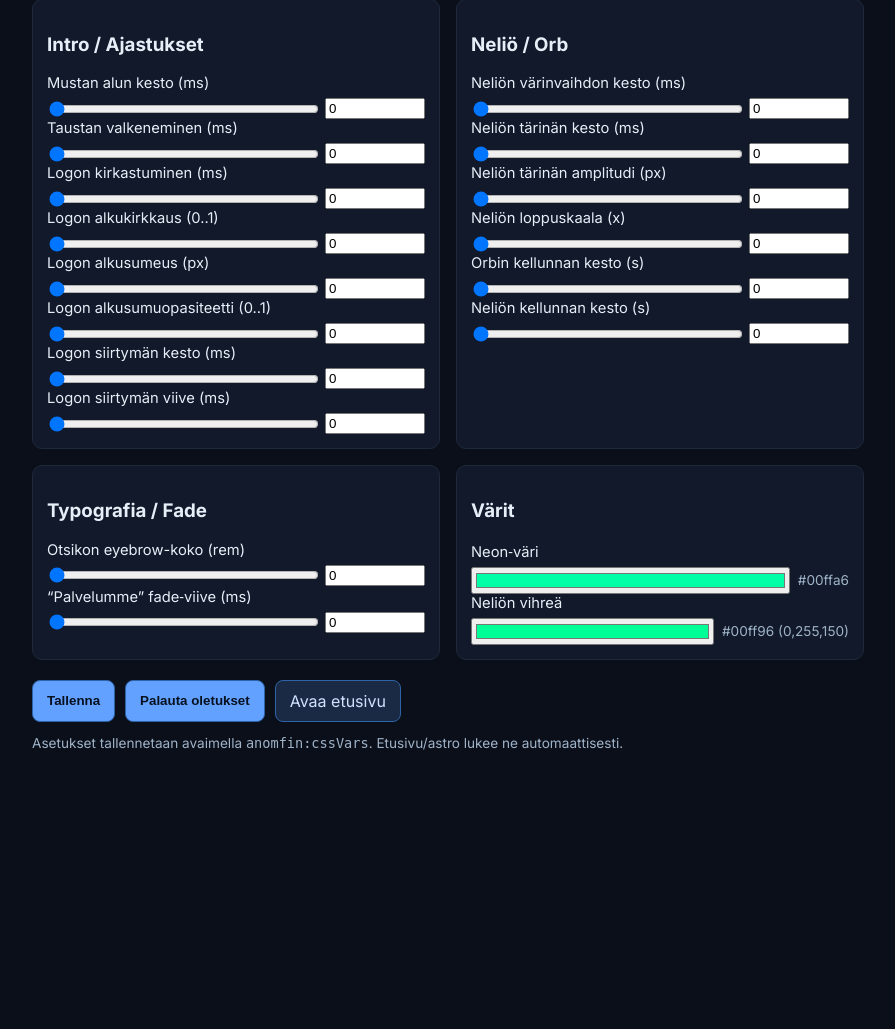
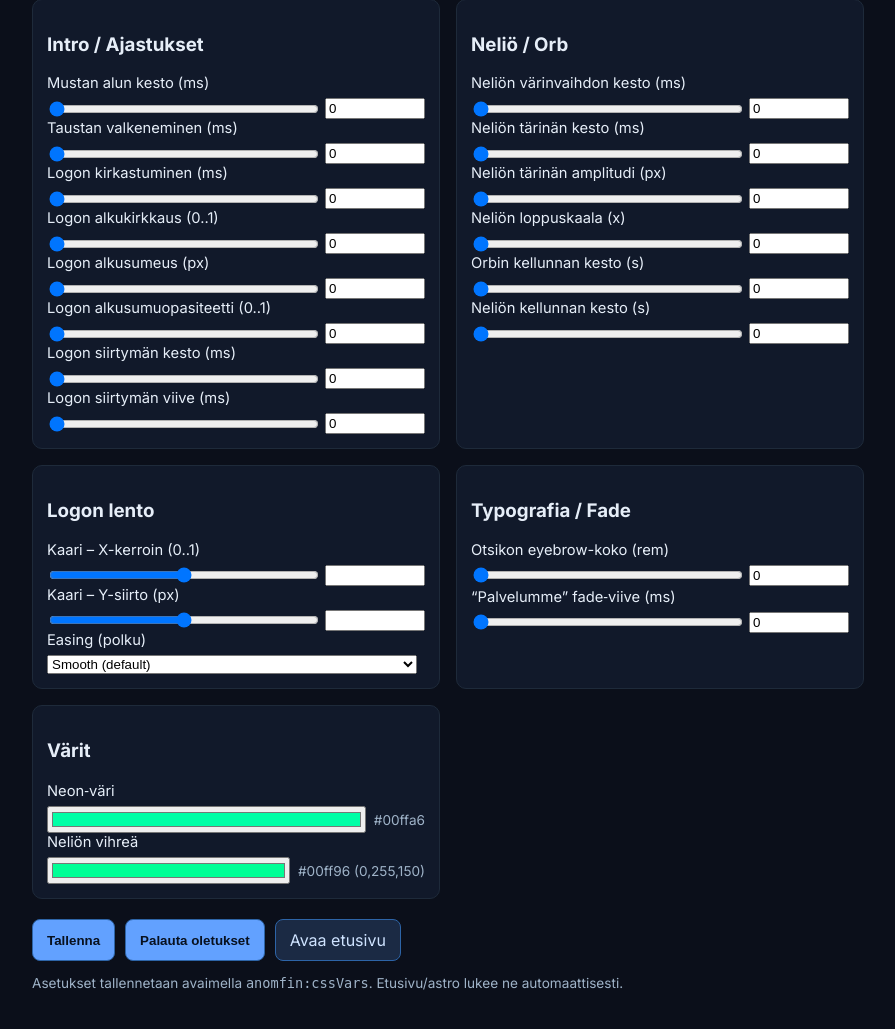
Before and after one commit to jugibotpy/anomfin-website, a PHP site: page /asetukset.html in a window 1280 px wide. Shown: the part 112-1141 px from the top of the page, without its empty margins (192-1087 px from the left). Before the commit the page ends 862 px from the top, so only its background shows below. Run offline with PHP 8.4, Linux system fonts and the light colour scheme.

Commit message:
Asetukset: lisätty logon lennon kaari (X-kerroin, Y-siirto) ja easing-valinta; vahvistettu tärinä (uudet oletukset). Intro: käyttää asetuksia (arc + ease) staattisessa ja Astro-versiossa.

```diff
--- a/asetukset.html
+++ b/asetukset.html
@@ -83,6 +83,28 @@
       </div>
 
       <div class="card">
+        <h3>Logon lento</h3>
+        <label>Kaari – X-kerroin (0..1)
+          <div class="row"><input id="logo-arc-x" type="range" min="0" max="1" step="0.01"><input id="logo-arc-x-n" type="number" min="0" max="1" step="0.01" style="width:100px"></div>
+        </label>
+        <label>Kaari – Y-siirto (px)
+          <div class="row"><input id="logo-arc-dy" type="range" min="-200" max="200" step="1"><input id="logo-arc-dy-n" type="number" min="-200" max="200" step="1" style="width:100px"></div>
+        </label>
+        <label>Easing (polku)
+          <div class="row">
+            <select id="logo-ease" style="width:100%">
+              <option value="cubic-bezier(.2,.8,.2,1)">Smooth (default)</option>
+              <option value="ease-in-out">ease-in-out</option>
+              <option value="ease-out">ease-out</option>
+              <option value="ease-in">ease-in</option>
+              <option value="ease">ease</option>
+              <option value="linear">linear</option>
+            </select>
+          </div>
+        </label>
+      </div>
+
+      <div class="card">
         <h3>Typografia / Fade</h3>
         <label>Otsikon eyebrow-koko (rem)
           <div class="row"><input id="eyebrow-size" type="range" min="0.7" max="1.4" step="0.01"><input id="eyebrow-size-n" type="number" min="0.7" max="1.4" step="0.01" style="width:100px"></div>
@@ -159,6 +181,8 @@
       const hex = '#' + [r,g,b].map(x=>x.toString(16).padStart(2,'0')).join('');
       document.getElementById('square-green').value = hex;
       document.getElementById('square-green-val').textContent = hex + ` (${rgb})`;
+      const ease = localStorage.getItem('anomfin:ease') || 'cubic-bezier(.2,.8,.2,1)';
+      document.getElementById('logo-ease').value = ease;
     }
 
     function save(){
@@ -175,6 +199,8 @@
       const [r,g,b] = hexToRgb(sGreenHex);
       out['--square-green-rgba'] = `${r},${g},${b}`;
       localStorage.setItem('anomfin:cssVars', JSON.stringify(out));
+      const ease = (document.getElementById('logo-ease').value||'').trim();
+      if(ease) localStorage.setItem('anomfin:ease', ease);
       // Apply immediately
       Object.entries(out).forEach(([k,v])=>document.documentElement.style.setProperty(k,v));
       document.getElementById('neon-val').textContent = neon;
```
Also changed, not shown: astro/public/css/style.css (+5 -3 lines), astro/public/js/script.js (+5 -3 lines), css/style.css (+5 -3 lines), js/script.js (+5 -3 lines).
